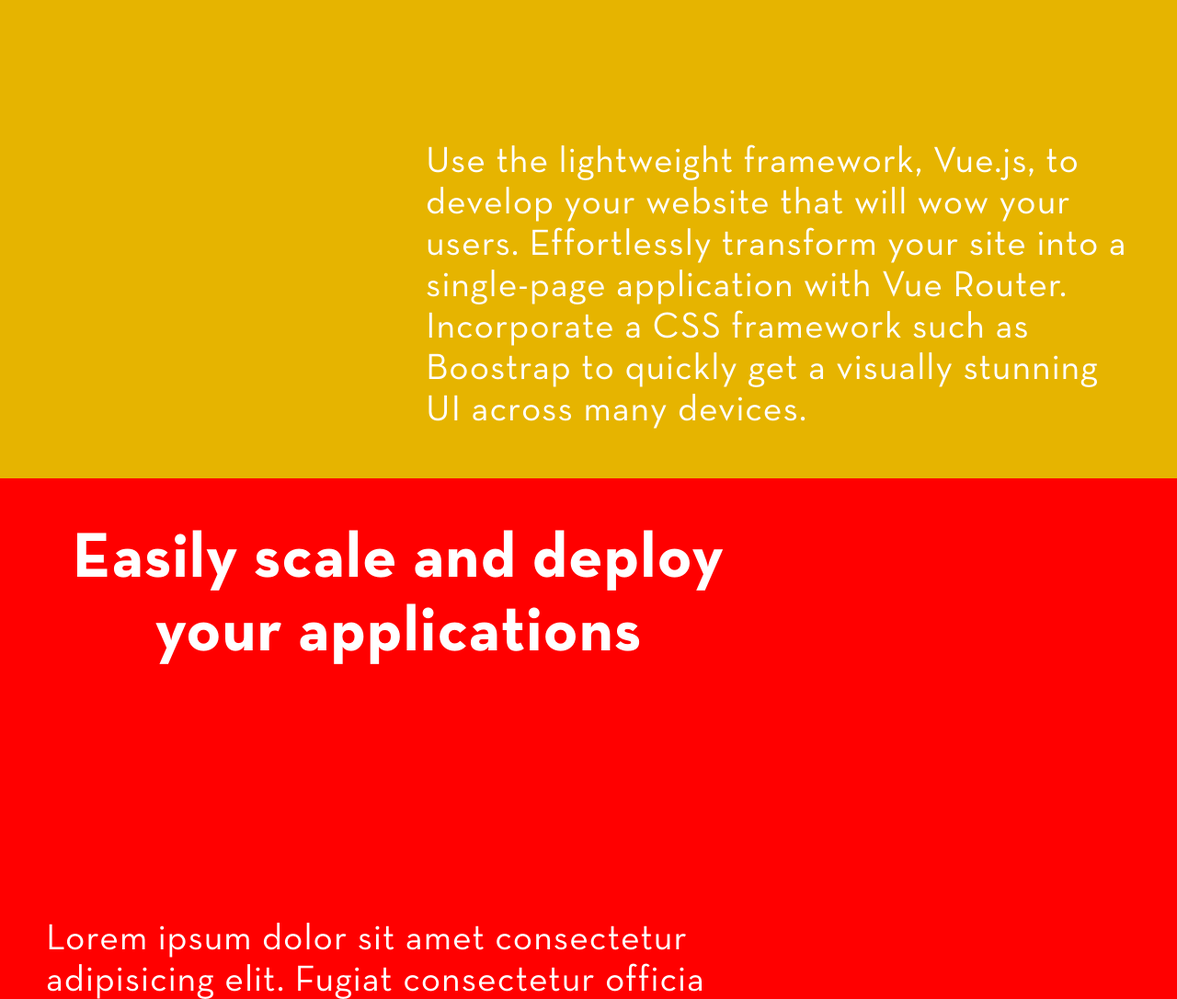
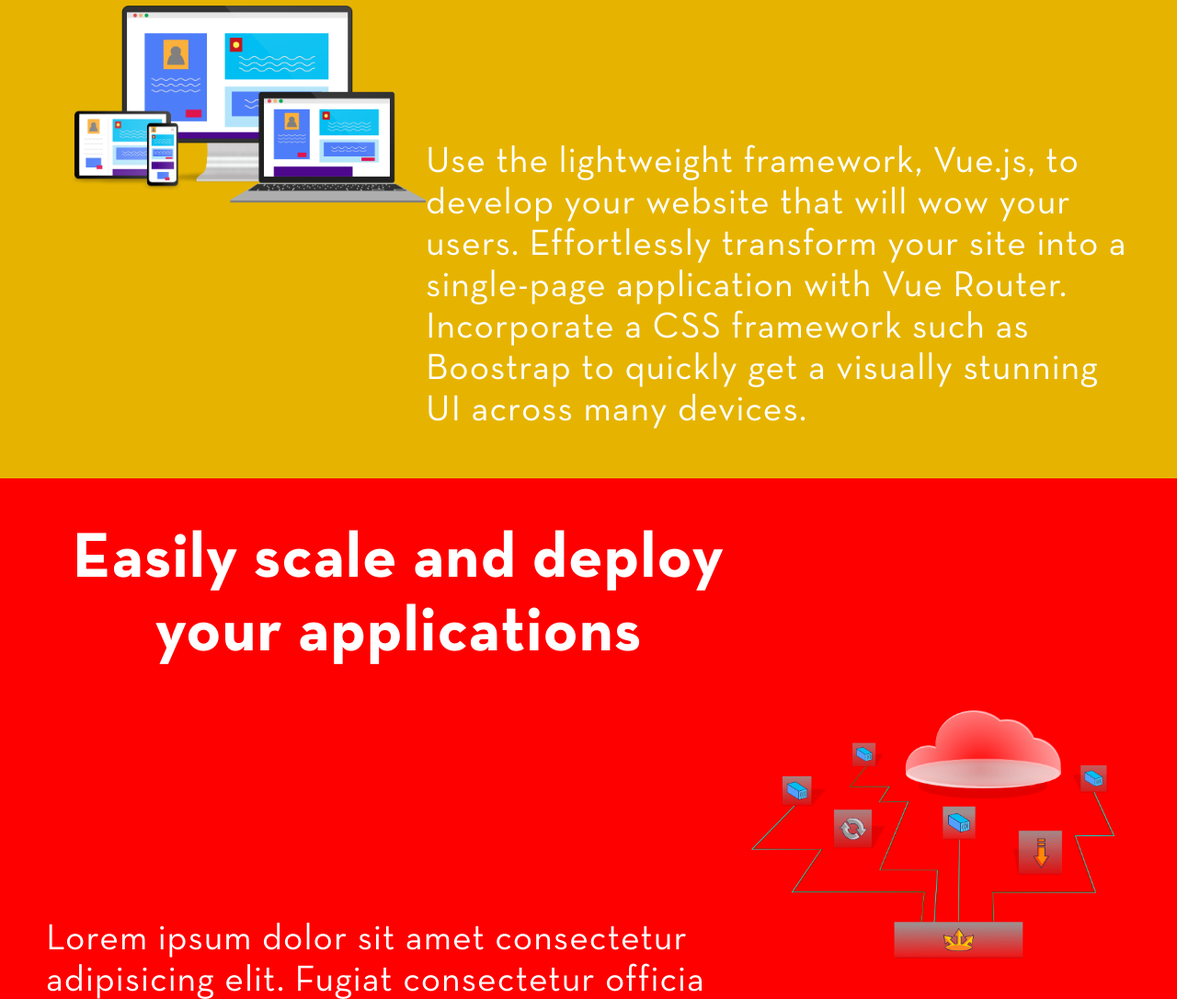
Before and after one commit to rdeavila94/website, a website: page index.html in a window 1280 px wide. Shown: the part 2680-3766 px from the top of the page at 92% size. Drawn offline with nearby package versions, Linux system fonts and the light colour scheme; files that its build step writes are made by us from their sources.

Commit message:
Added real images to the services section. Set the max-width of the images to 100%, replacing max-height of 15rem

```diff
--- a/index.html
+++ b/index.html
@@ -55,7 +55,7 @@
             Build robust and modular microservices
           </div>
           <div class="content-box__center">
-            <img src="assets/card.png" alt="" />
+            <img src="img/microservice.png" alt="microservices" />
           </div>
           <div class="content-box__bottom animation-duration-1 u-hidden">
             Develop your RESTful or GraphQL API's with Spring for powerful,
@@ -67,12 +67,12 @@
         </div>
       </div>
       <div class="section-service__image">
-        <img src="assets/card.png" alt="" />
+        <img src="img/microservice.png" alt="microservices" />
       </div>
     </div>
     <div class="section-service section-service--2">
       <div class="section-service__image">
-        <img src="assets/card.png" alt="" />
+        <img src="img/ui.png" alt="ui" />
       </div>
       <div class="section-service__content">
         <div class="content-box">
@@ -80,7 +80,7 @@
             Present dynamic and responsive web pages
           </div>
           <div class="content-box__center">
-            <img src="assets/card.png" alt="" />
+            <img src="img/ui.png" alt="ui" />
           </div>
           <div class="content-box__bottom animation-duration-1 u-hidden">
             Use the lightweight framework, Vue.js, to develop your website that
@@ -99,7 +99,7 @@
             Easily scale and deploy your applications
           </div>
           <div class="content-box__center">
-            <img src="assets/card.png" alt="" />
+            <img src="img/cloud.png" alt="kubernetes" />
           </div>
           <div class="content-box__bottom animation-duration-1 u-hidden">
             Lorem ipsum dolor sit amet consectetur adipisicing elit. Fugiat
@@ -110,7 +110,7 @@
         </div>
       </div>
       <div class="section-service__image">
-        <img src="assets/card.png" alt="" />
+        <img src="img/cloud.png" alt="kubernetes" />
       </div>
     </div>
     <div class="section-footer">
--- a/scss/pages/_home.scss
+++ b/scss/pages/_home.scss
@@ -99,7 +99,7 @@
     display: flex;
     flex-direction: row;
     img {
-      max-height: 25rem;
+      max-width: 100%;
       align-self: center;
       margin: 0 auto;
     }
```
Also changed, not shown: img/cloud.png (added), img/microservice.png (added), img/ui.png (added).
